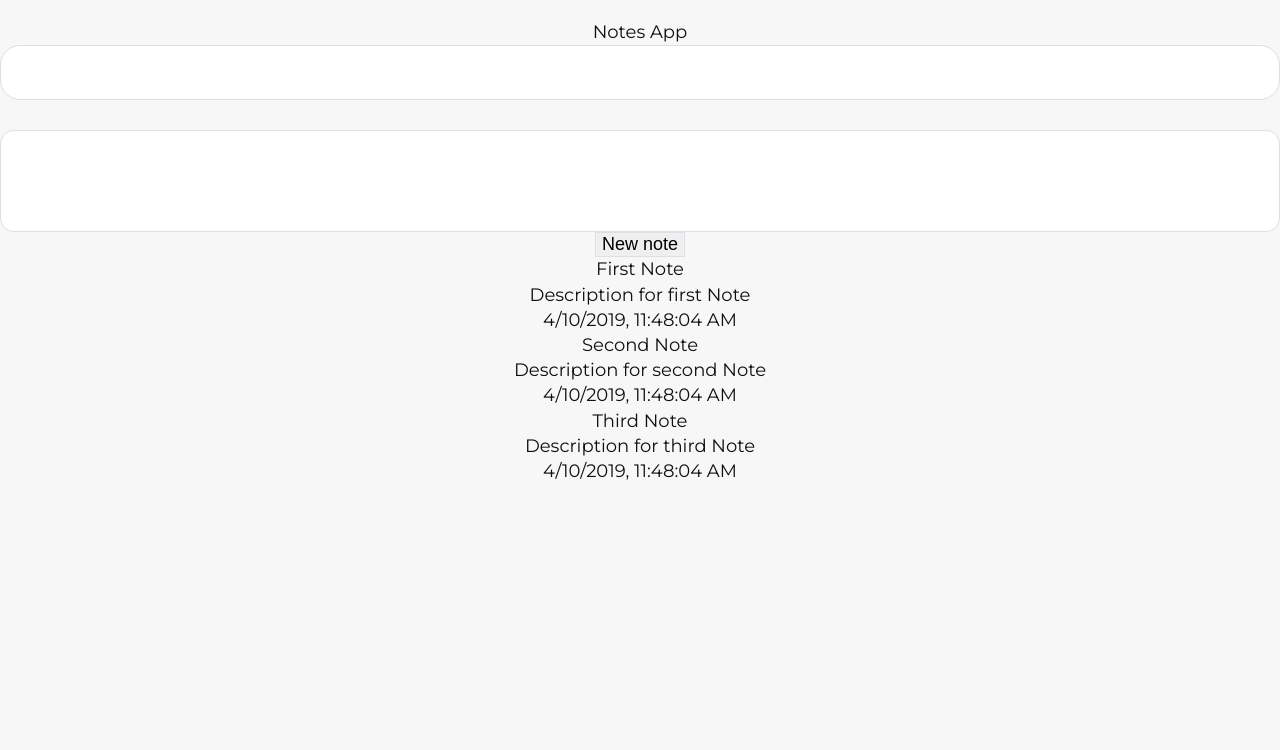
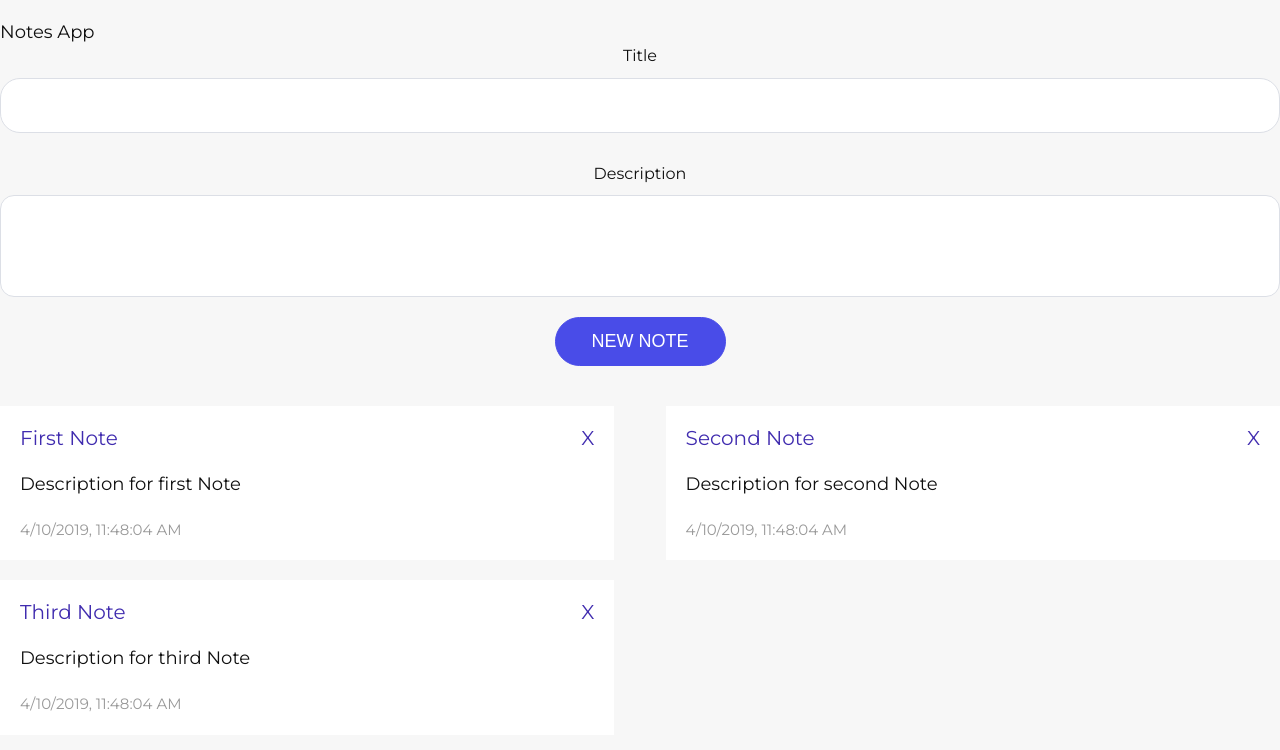
Before and after one commit to alter-eggo/Notes-app, a Vue app: page / in a window 1280 px wide. Shown: the top 750 px of the page. Built offline with nearby package versions, Linux system fonts and the light colour scheme.

Commit message:
Components
Divide the features of the app to components and added the ability to delete notes

```diff
--- a/src/App.vue
+++ b/src/App.vue
@@ -5,22 +5,11 @@
           <div class="container">
             <h1> {{ title }}</h1>
             <message v-if="message" :message="message"/>
-            <div class="new-note">
-              <input type="text" v-model="note.title">
-              <textarea v-model="note.description"> </textarea>
-              <span> </span>
-              <button @click="addNote">New note</button>
-            </div>
-
-            <div class="notes" v-for="(note, index) in notes" :key="index">
-              <div class="note-header">
-                <p> {{ note.title }} </p>
-              </div>
-              <div class="note-body">
-                <p> {{ note.description }} </p>
-                <span> {{ note.date }}</span>
-              </div>
-            </div>
+            <newNote
+            :note="note"
+            @addNote="addNote"
+            />
+            <notes :notes="notes" @remove="removeNote"/>
           </div>
         </section>
       </div>
@@ -28,10 +17,15 @@
 </template>
 
 <script>
-import message from '@/components/message.vue'
+import message from '@/components/Message.vue'
+import newNote from '@/components/NewNote.vue'
+import notes from '@/components/Notes.vue'
+
 export default {
   components: {
-    message
+    message,
+    newNote,
+    notes
   },
   data() {
     return{
@@ -64,7 +58,7 @@ methods: {
     let {title, description} = this.note
 
     if (title == '' || description == '' ) {
-      this.message = 'Title can not be empty'
+      this.message = 'Title and description can not be empty'
       return false
     }
     this.notes.push({
@@ -75,6 +69,9 @@ methods: {
     this.note.title = '' ;
     this.note.description = ''
     this.message = null
+  },
+  removeNote(index){
+    this.notes.splice(index, 1)
   }
 
 }
@@ -83,7 +80,5 @@ methods: {
 </script>
 
 <style lang="scss" scoped>
-  .wrapper{
-    text-align: center;
-  }
+
 </style>
--- a/src/assets/scss/common/buttons.scss
+++ b/src/assets/scss/common/buttons.scss
@@ -5,6 +5,7 @@
   text-transform: uppercase;
   cursor: pointer;
   border-radius: 30px;
+  margin-top: 20px;
 
   // default btn
   &.btnDefaul {
--- /dev/null
+++ b/src/components/NewNote.vue
@@ -0,0 +1,31 @@
+<template lang="html">
+  <div class="new-note">
+    <label>Title</label>
+    <input type="text" v-model="note.title">
+    <label>Description</label>
+    <textarea v-model="note.description"></textarea>
+    <button class="btn btnPrimary" @click="addNote">New note</button>
+  </div>
+</template>
+
+<script>
+export default {
+  props: {
+    note: {
+      type: Object,
+      required: true
+    }
+  },
+  methods: {
+    addNote () {
+      this.$emit('addNote', this.note)
+    }
+  }
+}
+</script>
+
+<style lang="scss" scoped>
+.new-note{
+  text-align: center;
+}
+</style>
--- /dev/null
+++ b/src/components/Notes.vue
@@ -0,0 +1,65 @@
+<template lang="html">
+  <div class="notes">
+    <div class="note" v-for="(note, index) in notes" :key="index">
+      <div class="note-header">
+        <p> {{ note.title }} </p>
+        <p style="cursor: pointer;" @click="removeNote(index)">X</p>
+      </div>
+      <div class="note-body">
+        <p> {{ note.description }} </p>
+        <span> {{ note.date }}</span>
+      </div>
+    </div>
+  </div>
+</template>
+
+<script>
+export default {
+  props: {
+    notes: {
+      type: Array,
+      required: true
+    }
+  },
+  methods: {
+    removeNote(index){
+      console.log(`Note id - ${index} removed`);
+      this.$emit('remove', index)
+    }
+  }
+}
+</script>
+
+<style lang="scss" scoped>
+.notes{
+  display: flex;
+  align-items: center;
+  justify-content: space-between;
+  flex-wrap: wrap;
+  padding: 40px 0;
+}
+.note {
+  width: 48%;
+  padding: 18px 20px;
+  margin-bottom: 20px;
+  background-color: #ffffff;
+}
+.note-body{
+  p {
+    margin: 20px 0;
+  }
+  span {
+    font-size: 15px;
+    color: #999999;
+  }
+}
+.note-header{
+  display: flex;
+  align-items: center;
+  justify-content: space-between;
+  p{
+    font-size: 20px;
+    color: #402caf
+  }
+}
+</style>
--- a/src/components/message.vue
+++ b/src/components/message.vue
@@ -1,6 +1,6 @@
 <template lang="html">
   <div class="message">
-    <p>Message component - {{ message }} </p>
+    <p>{{ message }}</p>
   </div>
 </template>
 
```
Also changed, not shown: src/components/HelloWorld.vue (deleted, +0 -58 lines).
